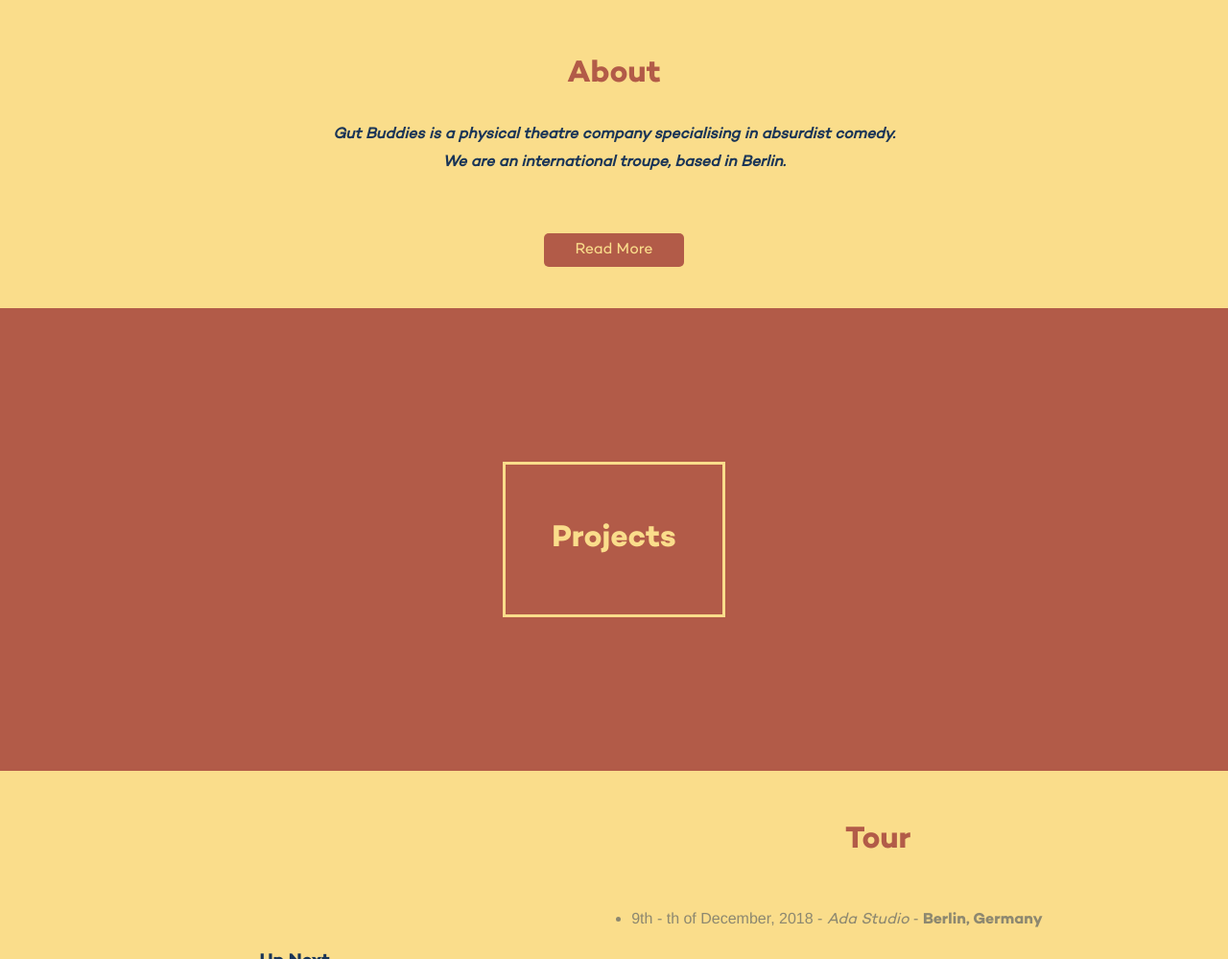
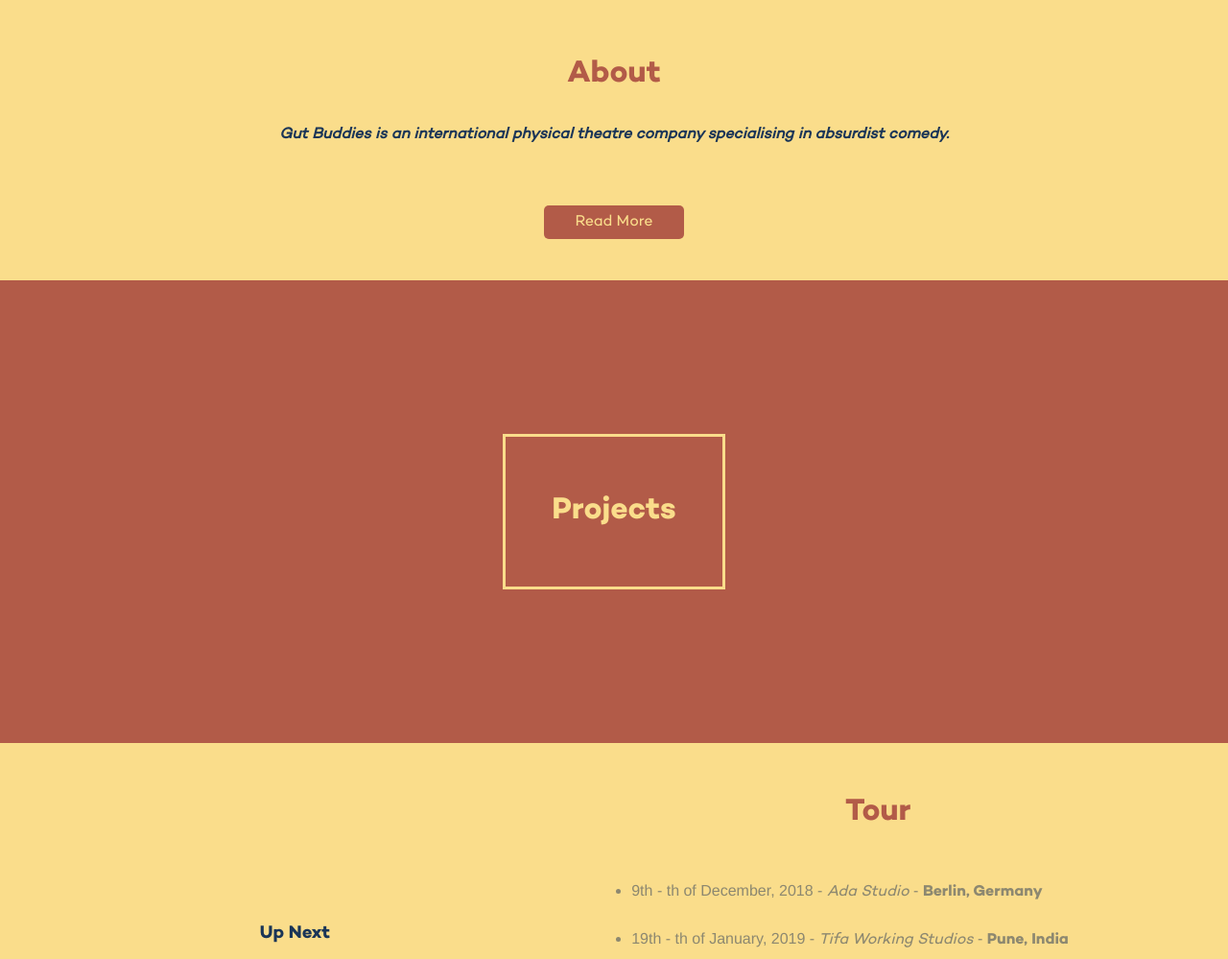
Before and after one commit to matteocarpi/GBT-Jekyll, a Jekyll site: the page built from index.md, in a window 1280 px wide, cut to the strip 600-1599 px from the top of the page. Shown: the whole strip at 96% size. Built offline with Jekyll 4.4.1, drawn with Linux system fonts in a browser that asks for light colours; nearby versions of some CDN libraries.

Commit message:
about as variable in home

```diff
--- a/_layouts/home.html
+++ b/_layouts/home.html
@@ -10,7 +10,7 @@ layout: default
         <h1>About</h1>
 
         <h3 class="about">
-          Gut Buddies is a physical theatre company specialising in absurdist comedy. <br>We are an international troupe, based in Berlin.
+          {{ page.about }}
         </h3>
 
         <div class="cta-container">
```
